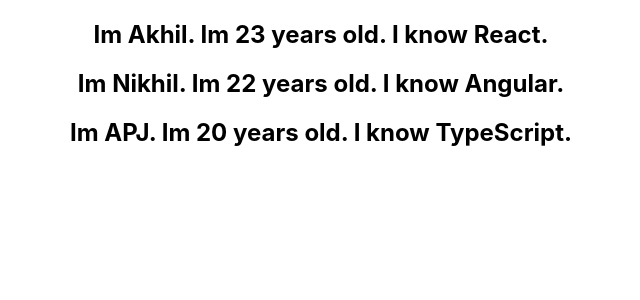
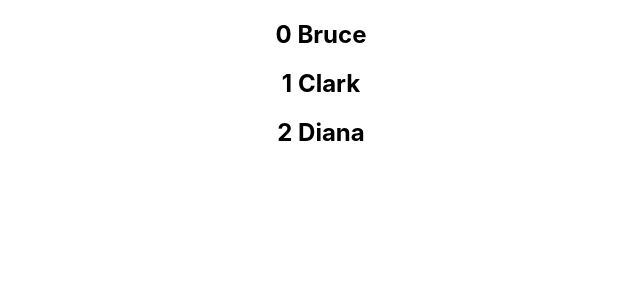
Before and after one commit to APJ-9/learning, a React (Create React App) app in the folder react/hello-world/: page / in a window 1280 px wide. Shown: the top 300 px of the page, without its empty margins (319-959 px from the left). Built offline with nearby package versions, Linux system fonts and the light colour scheme.

Commit message:
index as key

```diff
--- a/react/hello-world/src/components/NameList.js
+++ b/react/hello-world/src/components/NameList.js
@@ -2,6 +2,7 @@
 import Person from './Person'
 
 function NameList() {
+    const names = ['Bruce', 'Clark', 'Diana']
     const persons = [
         {
             id: 1,
@@ -22,11 +23,13 @@
             skill: 'TypeScript'
         }
     ]
-    const personList = persons.map(person => <Person key={person.id} person={person}></Person>)
+    // const personList = persons.map(person => <Person key={person.id} person={person}></Person>)
+    const nameList = names.map((name, index) => <h2 key={index}>{index} {name} </h2>)
     return (
         <div>
             {
-                personList
+                // personList
+                nameList
             }
         </div>
     )
```
